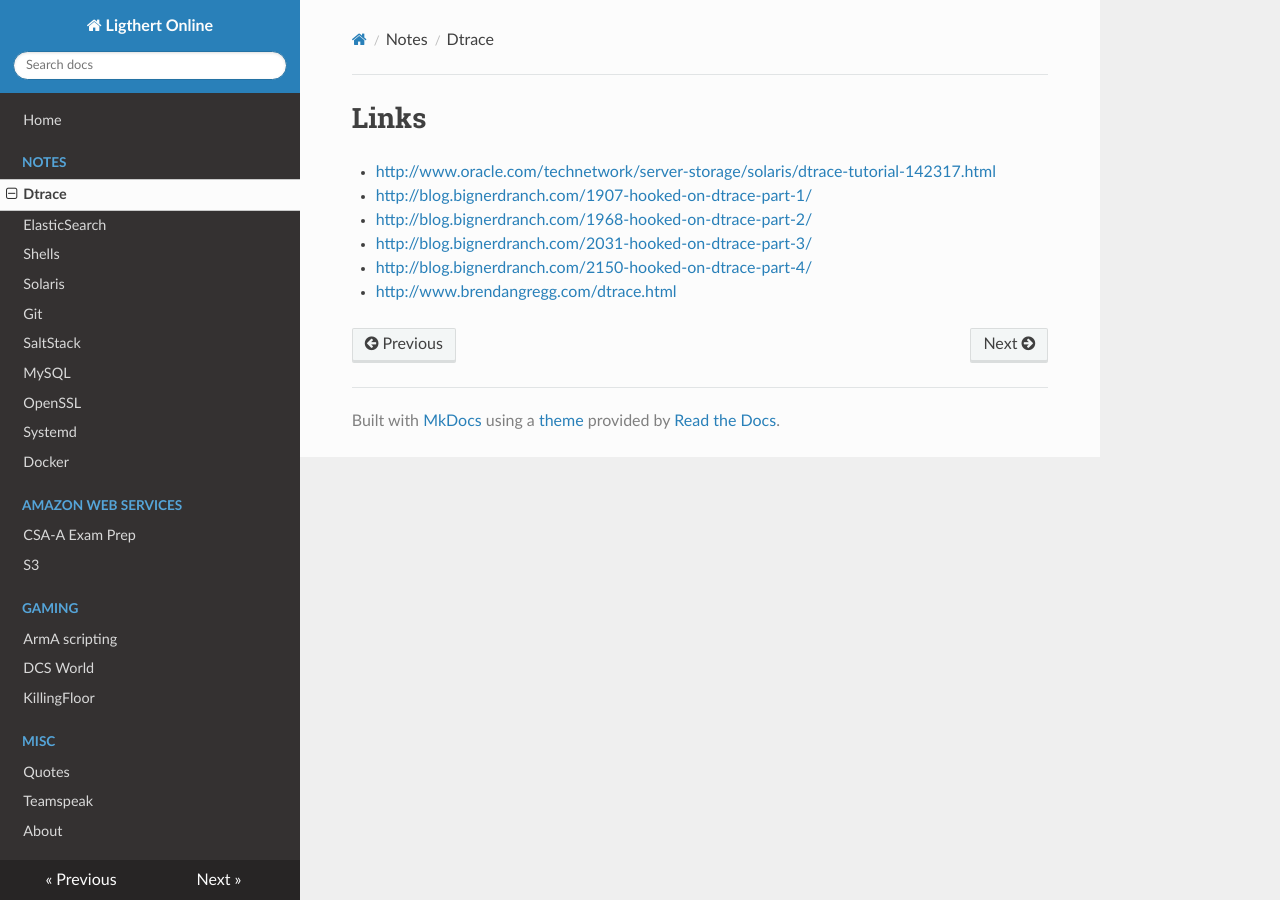
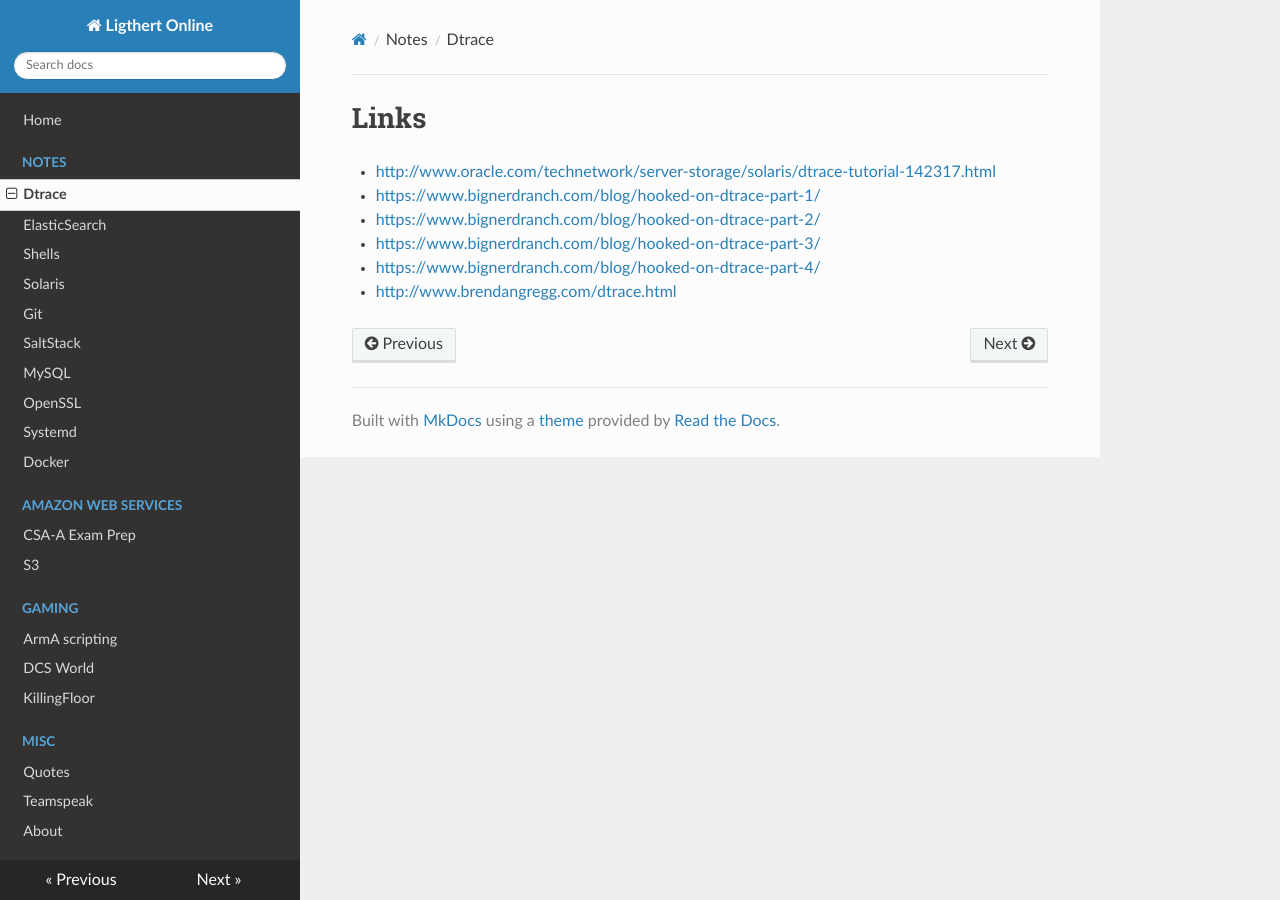
Before and after one commit to Ligthert/static-website, an MkDocs documentation site: the page built from docs/notes/dtrace.md, in a window 1280 px wide. Built offline with MkDocs 1.6.1, drawn with Linux system fonts in a browser that asks for light colours; nearby versions of some CDN libraries; old or Windows-style settings are respelled for this version of MkDocs; some of the changed lines change nothing that is shown.

Commit message:
Update blog URLs

```diff
--- a/docs/notes/dtrace.md
+++ b/docs/notes/dtrace.md
@@ -1,7 +1,7 @@
 # Links
 * [http://www.oracle.com/technetwork/server-storage/solaris/dtrace-tutorial-142317.html](http://www.oracle.com/technetwork/server-storage/solaris/dtrace-tutorial-142317.html)
-* [http://blog.bignerdranch.com/1907-hooked-on-dtrace-part-1/](http://blog.bignerdranch.com/1907-hooked-on-dtrace-part-1/)
-* [http://blog.bignerdranch.com/1968-hooked-on-dtrace-part-2/](http://blog.bignerdranch.com/1968-hooked-on-dtrace-part-2/)
-* [http://blog.bignerdranch.com/2031-hooked-on-dtrace-part-3/](http://blog.bignerdranch.com/2031-hooked-on-dtrace-part-3/)
-* [http://blog.bignerdranch.com/2150-hooked-on-dtrace-part-4/](http://blog.bignerdranch.com/2031-hooked-on-dtrace-part-3/)
+* [https://www.bignerdranch.com/blog/hooked-on-dtrace-part-1/](https://www.bignerdranch.com/blog/hooked-on-dtrace-part-1/)
+* [https://www.bignerdranch.com/blog/hooked-on-dtrace-part-2/](https://www.bignerdranch.com/blog/hooked-on-dtrace-part-2/)
+* [https://www.bignerdranch.com/blog/hooked-on-dtrace-part-3/](https://www.bignerdranch.com/blog/hooked-on-dtrace-part-3/)
+* [https://www.bignerdranch.com/blog/hooked-on-dtrace-part-4/](https://www.bignerdranch.com/blog/hooked-on-dtrace-part-3/)
 * [http://www.brendangregg.com/dtrace.html](http://www.brendangregg.com/dtrace.html)
```
